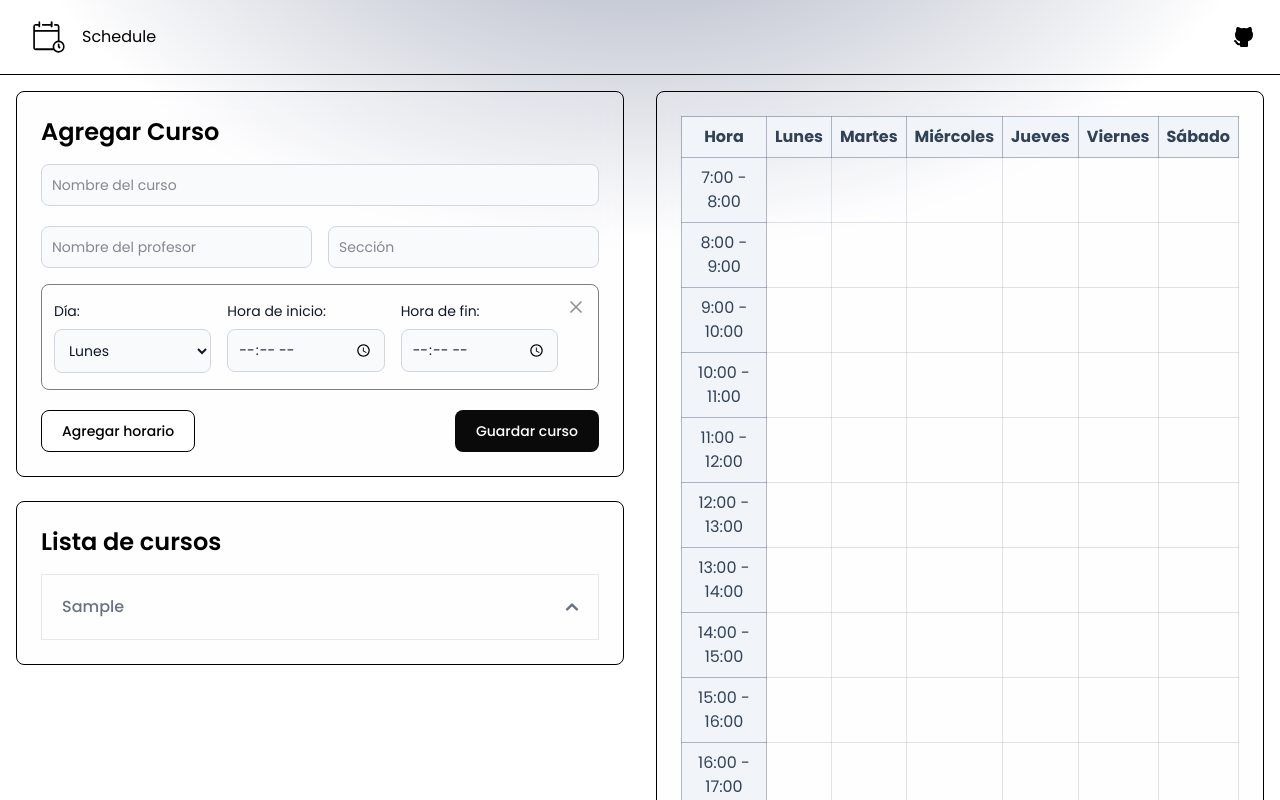
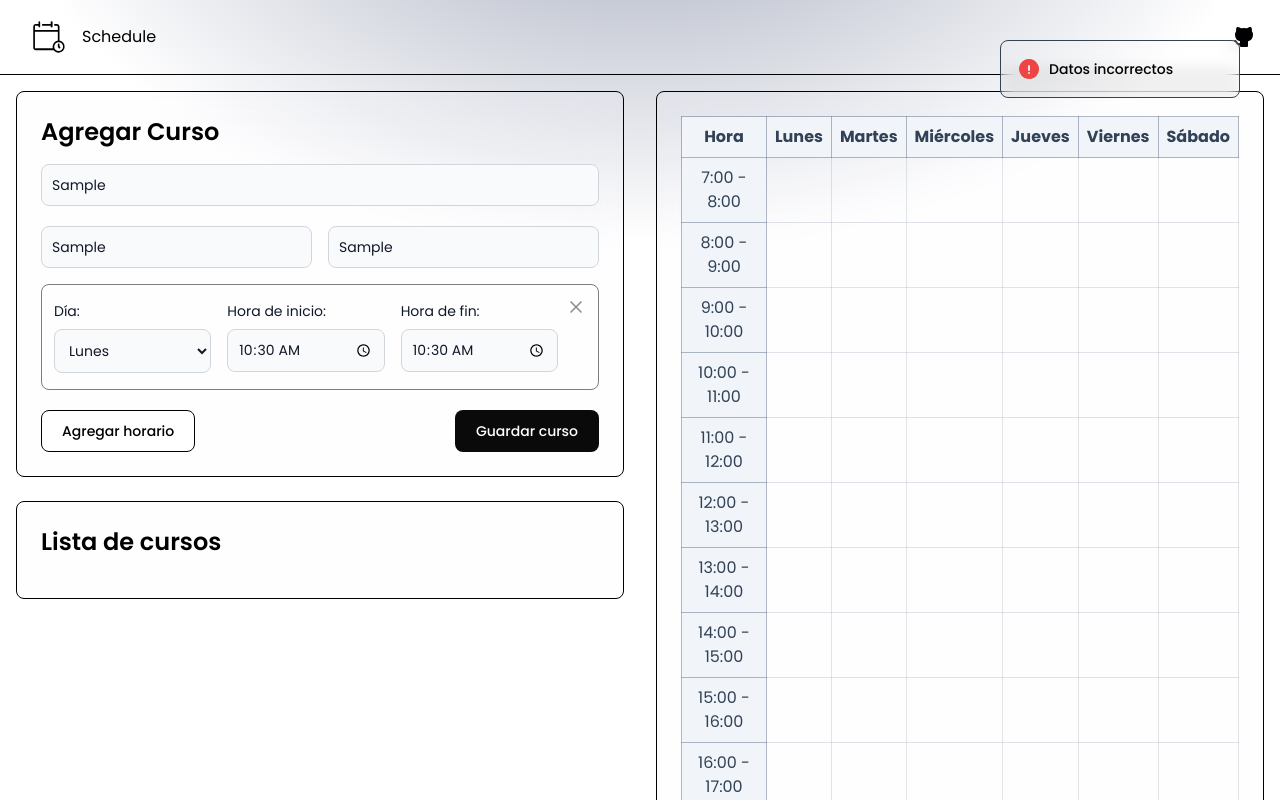
Before and after one commit to Cesar-Ch/study_schedule, a React (Vite) app: page / in a window 1280 px wide. Both pictures are taken after typing "Sample", "Sample", "Sample", "10:30", "10:30" into the empty fields and a click on the button "Guardar curso". Shown: the top 800 px of the page. Built offline with nearby package versions, Linux system fonts and the light colour scheme.

Commit message:
Refactor AddCourse and ListCourses components to handle time conflict errors, update ToastError to display dynamic messages, and improve layout structure

```diff
--- a/src/App.jsx
+++ b/src/App.jsx
@@ -8,7 +8,8 @@ import { IconGithub, IconLogo } from "./components/Icons"
 
 function App() {
 
-  const [timeCross, setTimeCross] = useState(false)
+  const [timeError, setTimeError] = useState(false)
+  const [messageError, setMessageError] = useState('')
   const [datos, setDatos] = useState(() => {
     const storedDatos = localStorage.getItem('datos')
     return storedDatos ? JSON.parse(storedDatos) : {}
@@ -27,7 +28,7 @@ function App() {
       <header className="border-b-1">
         <div className="flex justify-between items-center mx-auto px-6 py-3">
           <div className="flex items-center gap-2 transition-all duration-500 ease-in-out">
-          <IconLogo className="text-white dark:text-black" />
+            <IconLogo className="text-white dark:text-black" />
             Schedule
           </div>
           <a href="https://github.com/Cesar-Ch/study_schedule" target="_blank" className="transition-all duration-500 ease-in-out">
@@ -39,23 +40,15 @@ function App() {
 
       <div className="grid grid-cols-1 lg:grid-cols-2 gap-8 p-4">
         {
-          timeCross && <ToastError />
+          timeError && <ToastError>{messageError}</ToastError>
         }
 
         <div>
-          <section className="section-custom">
-            <AddCourse setDatos={setDatos} datos={datos} />
-          </section>
+          <AddCourse setDatos={setDatos} datos={datos} setTimeError={setTimeError} setMessageError={setMessageError} />
 
-          <section className="mt-6 section-custom">
-            <ListCourses setDatos={setDatos} datos={datos} selectedCourse={selectedCourse} setSelectedCourse={setSelectedCourse} setTimeCross={setTimeCross} />
-          </section>
+          <ListCourses setDatos={setDatos} datos={datos} selectedCourse={selectedCourse} setSelectedCourse={setSelectedCourse} setTimeError={setTimeError} setMessageError={setMessageError} />
         </div>
-
-
-        <section className="section-custom">
-          <Schedule selectedCourse={selectedCourse} setSelectedCourse={setSelectedCourse} />
-        </section>
+        <Schedule selectedCourse={selectedCourse} setSelectedCourse={setSelectedCourse} />
       </div>
     </div>
   )
--- a/src/components/AddCourse.jsx
+++ b/src/components/AddCourse.jsx
@@ -1,9 +1,9 @@
 import { useState } from "react"
 import { PropTypes } from 'prop-types'
-import {IconX} from "./Icons"
+import { IconX } from "./Icons"
 import Button from "./Button"
 
-const AddCourse = ({ datos, setDatos }) => {
+const AddCourse = ({ datos, setDatos, setTimeError, setMessageError }) => {
 
 
     const [cursos, setCursos] = useState([])
@@ -29,6 +29,15 @@ const AddCourse = ({ datos, setDatos }) => {
                 horario.day = e.target[i * 3 + 3].value
                 horario.start = e.target[i * 3 + 4].value
                 horario.end = e.target[i * 3 + 5].value
+
+                if (horario.start >= horario.end) {
+                    setTimeError(true)
+                    setMessageError('Datos incorrectos')
+                    setTimeout(() => {
+                        setTimeError(false);
+                    }, 3000)
+                    return
+                }
             }
 
 
@@ -93,7 +102,7 @@ const AddCourse = ({ datos, setDatos }) => {
     }
 
     return (
-        <div>
+        <section className="section-custom">
             <form onSubmit={guardarCurso}>
                 <h2 className="text-2xl font-semibold mb-4 ">Agregar Curso</h2>
                 <input list="courses" type="text" id="course" className="bg-gray-50 border border-gray-300 text-gray-900 text-sm rounded-lg  block w-full p-2.5 dark:bg-transparent dark:border-gray-600 dark:placeholder-gray-400 dark:text-white " placeholder="Nombre del curso" required />
@@ -153,13 +162,15 @@ const AddCourse = ({ datos, setDatos }) => {
                     <Button type="submit">Guardar curso</Button>
                 </div>
             </form>
-        </div>
+        </section>
     )
 }
 
 AddCourse.propTypes = {
     datos: PropTypes.object.isRequired,
-    setDatos: PropTypes.func.isRequired
+    setDatos: PropTypes.func.isRequired,
+    setTimeError: PropTypes.func.isRequired,
+    setMessageError: PropTypes.func.isRequired,
 }
 
 export default AddCourse
--- a/src/components/ListCourses.jsx
+++ b/src/components/ListCourses.jsx
@@ -1,8 +1,9 @@
 import { useState } from "react";
 import { PropTypes } from 'prop-types'
-import {IconX} from "./Icons";
+import { IconX } from "./Icons";
+import ToastError from "./ToastError"
 
-const ListCourses = ({ datos, setDatos, selectedCourse, setSelectedCourse, setTimeCross }) => {
+const ListCourses = ({ datos, setDatos, selectedCourse, setSelectedCourse, setTimeError, setMessageError }) => {
     const [openSection, setOpenSection] = useState(null);
 
     const toggleSection = (section) => {
@@ -45,11 +46,17 @@ const ListCourses = ({ datos, setDatos, selectedCourse, setSelectedCourse, setTi
             for (let j = 0; j < horario.length; j++) {
                 for (let k = 0; k < horarioDato.length; k++) {
                     if (horario[j].day === horarioDato[k].day) {
-                        const start = parseInt(horario[j].start.split(":")[0])
-                        const end = parseInt(horario[j].end.split(":")[0])
-                        const startDato = parseInt(horarioDato[k].start.split(":")[0])
-                        const endDato = parseInt(horarioDato[k].end.split(":")[0])
-                        if ((start >= startDato && start < endDato) || (end > startDato && end <= endDato) || (start <= startDato && end >= endDato)) {
+                        const [hourStart, minuteStart] = horario[j].start.split(":")
+                        const [hourEnd, minuteEnd] = horario[j].end.split(":")
+                        const [hourStartDato, minuteStartDato] = horarioDato[k].start.split(":")
+                        const [hourEndDato, minuteEndDato] = horarioDato[k].end.split(":")
+
+                        const start = new Date(0, 0, 0, hourStart, minuteStart).getTime()
+                        const end = new Date(0, 0, 0, hourEnd, minuteEnd).getTime()
+                        const startDato = new Date(0, 0, 0, hourStartDato, minuteStartDato).getTime()
+                        const endDato = new Date(0, 0, 0, hourEndDato, minuteEndDato).getTime()
+
+                        if ((startDato >= start && startDato < end) || (endDato > start && endDato <= end) || (startDato <= start && endDato >= end)) {
                             cruce = true
                             break
                         }
@@ -59,9 +66,10 @@ const ListCourses = ({ datos, setDatos, selectedCourse, setSelectedCourse, setTi
         }
 
         if (cruce) {
-            setTimeCross(true)
+            setTimeError(true)
+            setMessageError('Cruce de horarios')
             setTimeout(() => {
-                setTimeCross(false);
+                setTimeError(false);
             }, 3000)
             e.target.checked = false
             return
@@ -91,9 +99,8 @@ const ListCourses = ({ datos, setDatos, selectedCourse, setSelectedCourse, setTi
     }
 
     return (
-        <div>
+        <section className="mt-6 section-custom">
             <h2 className="text-2xl font-semibold mb-4 ">Lista de cursos</h2>
-
             {
                 Object.keys(datos).map((curso, i) => (
                     <div key={curso}>
@@ -152,7 +159,7 @@ const ListCourses = ({ datos, setDatos, selectedCourse, setSelectedCourse, setTi
                     </div>
                 ))}
 
-        </div>
+        </section>
     );
 };
 
@@ -161,7 +168,8 @@ ListCourses.propTypes = {
     setDatos: PropTypes.func.isRequired,
     selectedCourse: PropTypes.object.isRequired,
     setSelectedCourse: PropTypes.func.isRequired,
-    setTimeCross: PropTypes.func.isRequired
+    setTimeError: PropTypes.func.isRequired,
+    setMessageError: PropTypes.func.isRequired
 }
 
 export default ListCourses;
--- a/src/components/Schedule.jsx
+++ b/src/components/Schedule.jsx
@@ -23,6 +23,7 @@ const Schedule = ({ selectedCourse }) => {
     }
 
     return (
+        <section className='section-custom'>
             <div className="overflow-x-auto w-full flex  flex-col justify-center items-start relative">
                 <table className="w-full">
                     <thead>
@@ -46,7 +47,19 @@ const Schedule = ({ selectedCourse }) => {
                                                 Object.values(selectedCourse).map((curso, i) => {
 
                                                     return curso.horario[0].map((horario, j) => {
-                                                    if (horario.day === dia && parseInt(horario.start.split(":")[0]) <= hora.split("-")[0].split(":")[0] && parseInt(horario.end.split(":")[0]) >= hora.split("-")[1].split(":")[0]) {
+                                                        let [hourStart, minuteStart] = horario.start.split(":")
+                                                        let [hourEnd, minuteEnd] = horario.end.split(":")
+                                                        let [currentHourStart, currentMinuteStart] = hora.split("-")[0].split(":")
+                                                        let [currentHourEnd, currentMinuteEnd] = hora.split("-")[1].split(":")
+                                                        let start = new Date(0, 0, 0, hourStart, minuteStart).getTime()
+                                                        let end = new Date(0, 0, 0, hourEnd, minuteEnd).getTime()
+                                                        let currentStart = new Date(0, 0, 0, currentHourStart, currentMinuteStart).getTime()
+                                                        let currentEnd = new Date(0, 0, 0, currentHourEnd, currentMinuteEnd).getTime()
+
+                                                        console.log(horario)
+                                                        console.log(hora)
+
+                                                        if (horario.day === dia && ((currentStart >= start && currentEnd <= end) || (currentStart <= start && currentEnd >= end))) {
                                                             return (
                                                                 <div key={`${i}-${j}`} className="p-1 rounded text-[10px] text-white bg-blue-700 dark:bg-blue-600">
                                                                     <p className="font-bold">{Object.keys(selectedCourse)[i]} - {curso.section}</p>
@@ -66,6 +79,7 @@ const Schedule = ({ selectedCourse }) => {
                 </table>
                 <Button className="mt-5" onClick={downloadCap}>Descargar horario</Button>
             </div>
+        </section>
     )
 }
 
--- a/src/components/ToastError.jsx
+++ b/src/components/ToastError.jsx
@@ -1,10 +1,11 @@
 import { IconToastError } from "./Icons"
 
-const ToastError = () => {
+const ToastError = ({ children }) => {
     return (
-        <div className="z-10 top-10 right-10 fixed flex items-center justify-start w-[240px]  p-4 rounded-lg bg-transparent backdrop-blur-sm dark:bg-[#0e0e11] dark:bg-opacity-50 border border-gray-700 dark:border-gray-200 animation__toast">
+
+        <div className="z-10 top-10 right-10 fixed flex items-center justify-start w-[240px]  p-4 rounded-lg bg-transparent backdrop-blur-sm dark:bg-[#0e0e11] dark:bg-opacity-50 border border-gray-700 dark:border-gray-200 animation__toast ">
             <IconToastError />
-            <p className="mx-2 text-sm font-medium">Horario en conflicto</p>
+            <p className="mx-2 text-sm font-medium">{children}</p>
 
         </div>
     )
```
Lines whose indentation alone changed are shown as unchanged.
